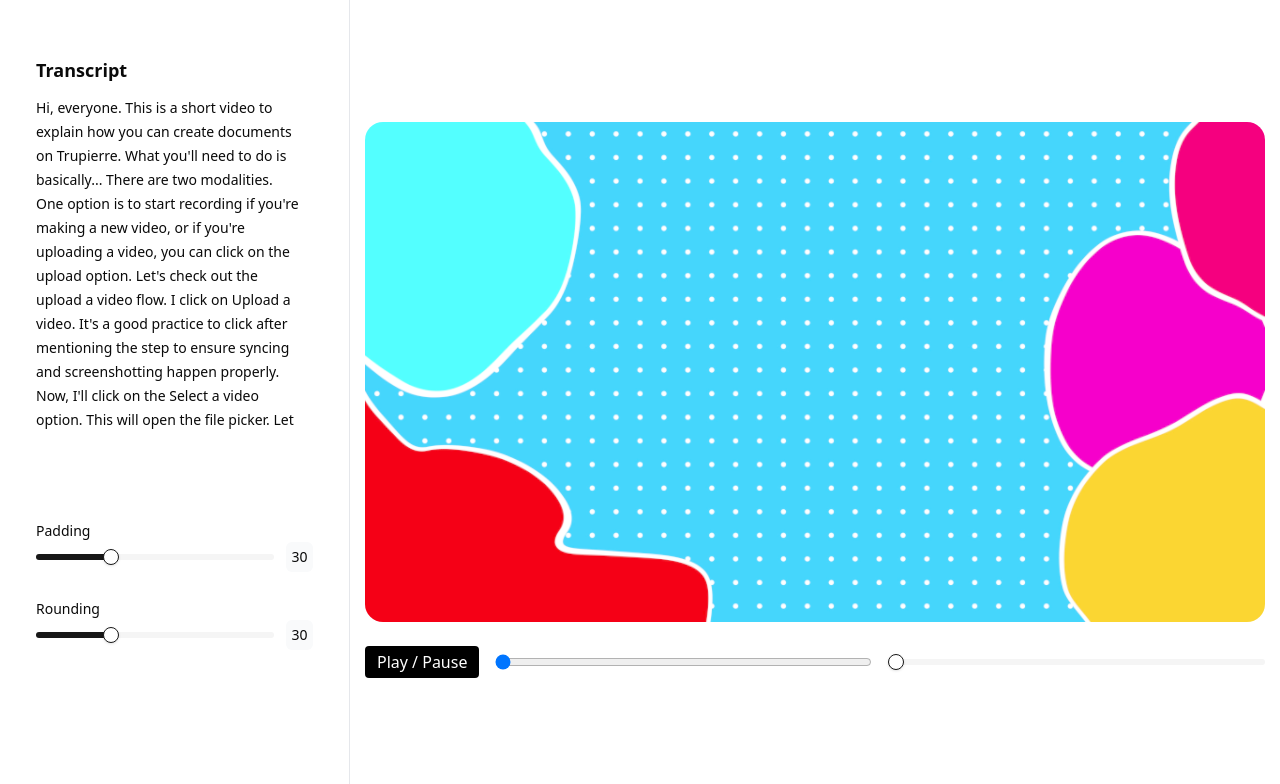
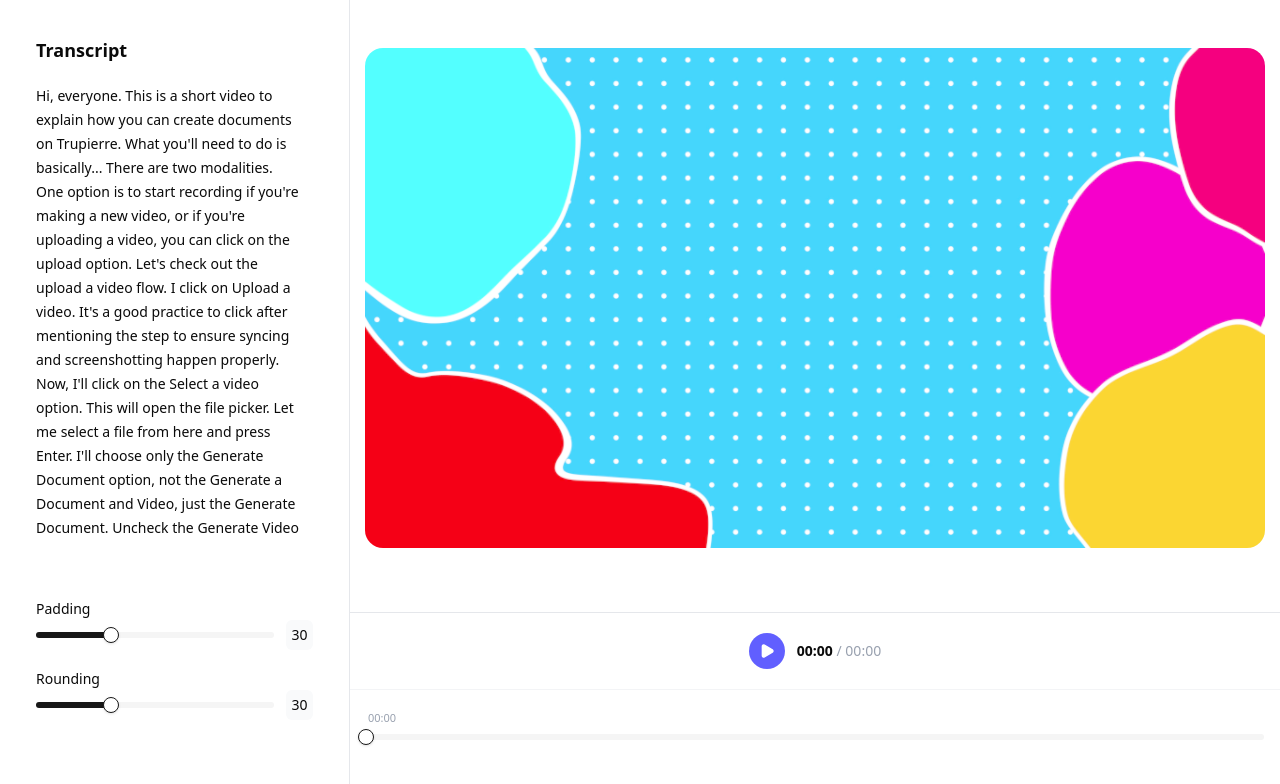
Before and after one commit to pratikgl/video-player, a Next.js app: page / in a window 1280 px wide. Shown: the top 784 px of the page. Built offline with nearby package versions, Linux system fonts and the light colour scheme.

Commit message:
desining the timeline componennt

```diff
--- a/src/components/layout/Sidebar.tsx
+++ b/src/components/layout/Sidebar.tsx
@@ -21,13 +21,13 @@ export default function Sidebar() {
   };
 
   return (
-    <div className="w-[350px] border-r border-gray-200 p-9 flex flex-col gap-20 pb-[150px]">
-      <div className="flex-1 pt-5 overflow-y-auto">
-        <h2 className="text-lg pb-3 font-semibold">Transcript</h2>
+    <div className="w-[350px] border-r border-gray-200 p-9 flex flex-col pb-[80px]">
+      <h2 className="text-lg pb-5 font-semibold">Transcript</h2>
+      <div className="flex-1 overflow-y-auto">
         <Transcript />
       </div>
 
-      <div className="space-y-6">
+      <div className="space-y-4 pt-15">
         <div>
           <label className="text-sm">Padding</label>
           <div className="flex text-[14px] gap-3">
--- a/src/components/player/Timeline.tsx
+++ b/src/components/player/Timeline.tsx
@@ -1,51 +1,88 @@
 "use client";
 
 import { useEffect, useState } from "react";
+import { Play, Pause } from "lucide-react";
 import { videoController } from "@/lib/videoController";
 import { Slider } from "../ui/slider";
+
+function formatTime(seconds: number): string {
+  const m = Math.floor(seconds / 60);
+  const s = Math.floor(seconds % 60);
+  return `${String(m).padStart(2, "0")}:${String(s).padStart(2, "00")}`;
+}
 
 export default function Timeline() {
   const [time, setTime] = useState(0);
   const [duration, setDuration] = useState(0);
+  const [isPlaying, setIsPlaying] = useState(false);
 
   useEffect(() => {
     videoController.subscribe((t) => {
       setTime(t);
       setDuration(videoController.getDuration());
+      setIsPlaying(videoController.isPlaying());
     });
   }, []);
 
-  const handleSeek = (e: React.ChangeEvent<HTMLInputElement>) => {
-    const value = Number(e.target.value);
-    videoController.seek(value);
+  const handleToggle = () => {
+    videoController.toggle();
+    setIsPlaying((prev) => !prev);
   };
 
+  const handleSeek = (value: number[]) => {
+    videoController.seek(value[0]);
+  };
+
+  const tickInterval = 20; // every 20 seconds
+  const totalDuration = duration || 0;
+  const ticks: number[] = [];
+  for (let t = 0; t <= totalDuration; t += tickInterval) {
+    ticks.push(t);
+  }
+
   return (
-    <div className="w-[900px] flex items-center gap-4">
+    <div className="w-full border-t border-gray-200 bg-white mt-10">
+      <div className="flex items-center justify-center gap-3 py-5 border-b border-gray-100">
         <button
-        onClick={() => videoController.toggle()}
-        className="px-3 py-1 bg-black text-white rounded"
+          onClick={handleToggle}
+          className="w-9 h-9 rounded-full cursor-pointer bg-indigo-500 flex items-center justify-center text-white shrink-0 hover:bg-indigo-600"
         >
-        Play / Pause
+          {isPlaying ? (
+            <Pause size={16} fill="white" />
+          ) : (
+            <Play size={16} fill="white" />
+          )}
         </button>
+        <span className="text-sm font-semibold">
+          {formatTime(time)}{" "}
+          <span className="font-normal text-gray-400">
+            / {formatTime(totalDuration)}
+          </span>
+        </span>
+      </div>
 
-      <input
-        type="range"
+      <div className="px-4 pt-5 pb-3">
+        <div className="relative h-5 mb-1 mx-4 select-none pointer-events-none">
+          {ticks.map((t) => (
+            <span
+              key={t}
+              className="absolute text-[11px] text-gray-400 -translate-x-1/2"
+              style={{ left: `${(t / totalDuration) * 100}%` }}
+            >
+              {formatTime(t)}
+            </span>
+          ))}
+        </div>
+
+        <Slider
           min={0}
-        max={duration}
+          max={totalDuration}
           step={0.01}
-        value={time}
-        onChange={handleSeek}
-        className="flex-1"
+          value={[time]}
+          onValueChange={handleSeek}
+          className="w-full"
         />
-      <Slider
-        defaultValue={[0]}
-        max={100}
-        step={1}
-        className="flex-1"
-        // value={value}
-        // onValueChange={setValue}
-      />
+      </div>
     </div>
   );
 }
--- a/src/components/transcript/Transcript.tsx
+++ b/src/components/transcript/Transcript.tsx
@@ -5,11 +5,12 @@ import { useEffect, useRef, useState } from "react";
 import { videoController } from "@/lib/videoController";
 import { skipController } from "@/lib/skipController";
 import TextSlashIcon from "../ui/TextSlashIcon";
+import { Word } from "@/types/transcript";
 
 export default function Transcript() {
   const containerRef = useRef<HTMLDivElement>(null);
   const activeWordRef = useRef<Element | null>(null); // ✅ track currently highlighted word
-  const [words, setWords] = useState<any[]>([]);
+  const [words, setWords] = useState<Word[]>([]);
   const [selectionPos, setSelectionPos] = useState<{
     x: number;
     y: number;
--- a/src/lib/videoController.ts
+++ b/src/lib/videoController.ts
@@ -12,6 +12,15 @@ class VideoController {
 
   setVideo(video: HTMLVideoElement) {
     this.video = video;
+
+    // Notify listeners once metadata (including duration) is available
+    const onMetadata = () => {
+      this.listeners.forEach((l) => l(this.video?.currentTime ?? 0));
+    };
+
+    video.addEventListener("loadedmetadata", onMetadata);
+    // Also covers cases where duration changes (e.g. HLS streams)
+    video.addEventListener("durationchange", onMetadata);
   }
 
   play() {
@@ -24,7 +33,6 @@ class VideoController {
 
   toggle() {
     if (!this.video) return;
-
     if (this.video.paused) this.video.play();
     else this.video.pause();
   }
@@ -38,11 +46,21 @@ class VideoController {
   }
 
   getDuration() {
-    return this.video?.duration ?? 0;
+    const dur = this.video?.duration;
+    // Return 0 instead of NaN when metadata hasn't loaded yet
+    return Number.isFinite(dur) ? dur! : 0;
+  }
+
+  isPlaying() {
+    return this.video ? !this.video.paused : false;
   }
 
   subscribe(listener: Listener) {
     this.listeners.push(listener);
+    // Return unsubscribe so consumers can clean up (e.g. React useEffect)
+    return () => {
+      this.listeners = this.listeners.filter((l) => l !== listener);
+    };
   }
 
   startLoop() {
```
Lines whose indentation alone changed are shown as unchanged.
